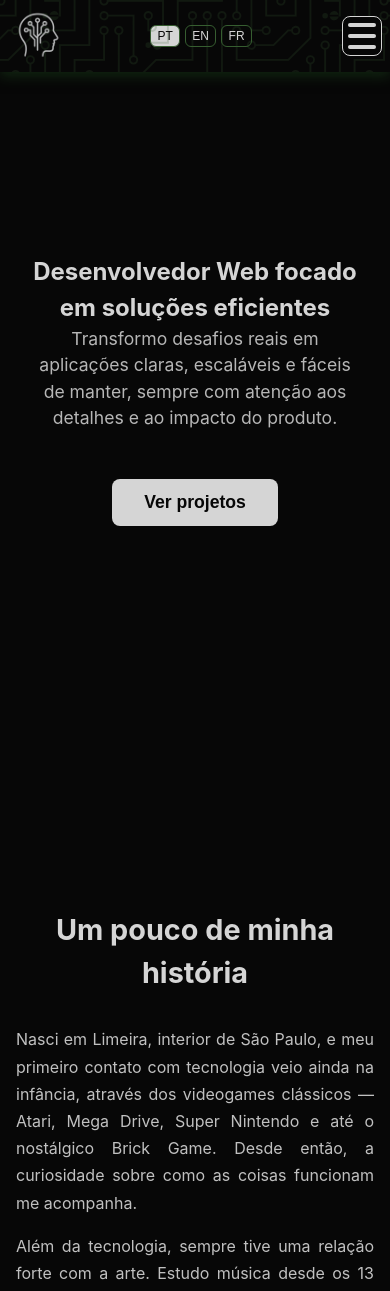
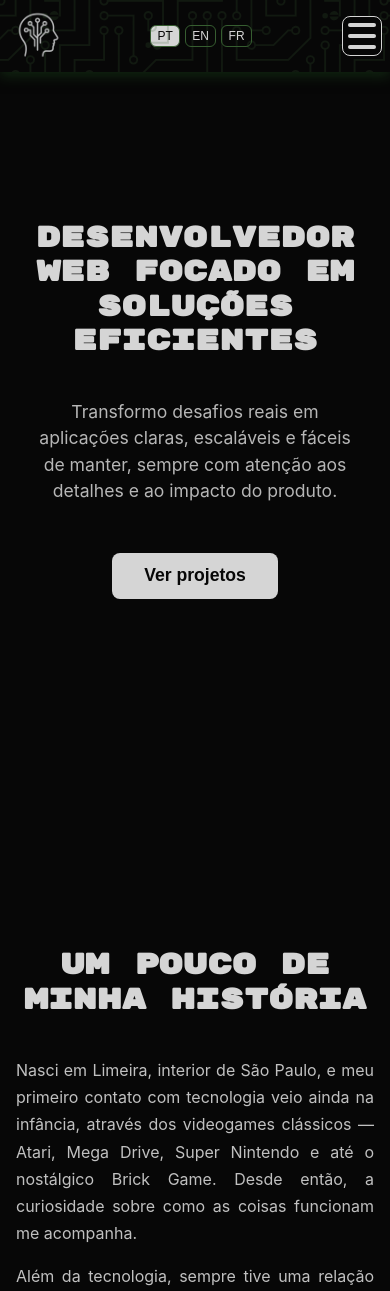
Before and after one commit to vanriwerson/web-portfolio, a React (Vite) app: page / in a window 390 px wide. Shown: the top 1291 px of the page. Built offline with nearby package versions, Linux system fonts and the light colour scheme.

Commit message:
refactor: apply SectionTitle

```diff
--- a/src/components/SectionTitle/index.tsx
+++ b/src/components/SectionTitle/index.tsx
@@ -1,3 +1,5 @@
+import './style.css';
+
 type SectionTitleProps = {
   title: string;
 };
--- a/src/components/SectionTitle/style.css
+++ b/src/components/SectionTitle/style.css
@@ -1,23 +1,14 @@
 .section-title {
   color: var(--main-txt);
   font-family: 'Rubik Mono One', sans-serif !important;
-  font-size: 2.8rem;
-  font-weight: 600;
+  font-size: 2rem;
   line-height: 1.2;
   margin: 40px auto;
-  margin-bottom: var(--space-4);
-  max-width: 1080px;
   text-align: center;
 }
 
-@media screen and (max-width: 720px) {
+@media screen and (max-width: 480px) {
   .section-title {
     font-size: 1.8rem;
   }
 }
-
-@media screen and (max-width: 480px) {
-  .section-title {
-    font-size: 2.1rem;
-  }
-}
--- a/src/sections/About/index.tsx
+++ b/src/sections/About/index.tsx
@@ -1,3 +1,4 @@
+import { SectionTitle } from '../../components';
 import { useLanguage } from '../../hooks';
 import './style.css';
 
@@ -8,7 +9,7 @@ export default function AboutSection() {
 
   return (
     <section id="about" className="about-section">
-      <h2 className="about-title">{translate('about.title')}</h2>
+      <SectionTitle title={translate('about.title')} />
 
       <div className="about-content">
         {paragraphs.map((text, index) => (
--- a/src/sections/Home/style.css
+++ b/src/sections/Home/style.css
@@ -10,14 +10,6 @@
   text-align: center;
   max-width: 700px;
   padding: 0 var(--space-4);
-}
-
-.home-title {
-  font-size: 2.2rem;
-  font-weight: 700;
-  line-height: 1.2;
-  margin-bottom: var(--space-4);
-  color: var(--main-txt);
 }
 
 .home-subtitle {
```
